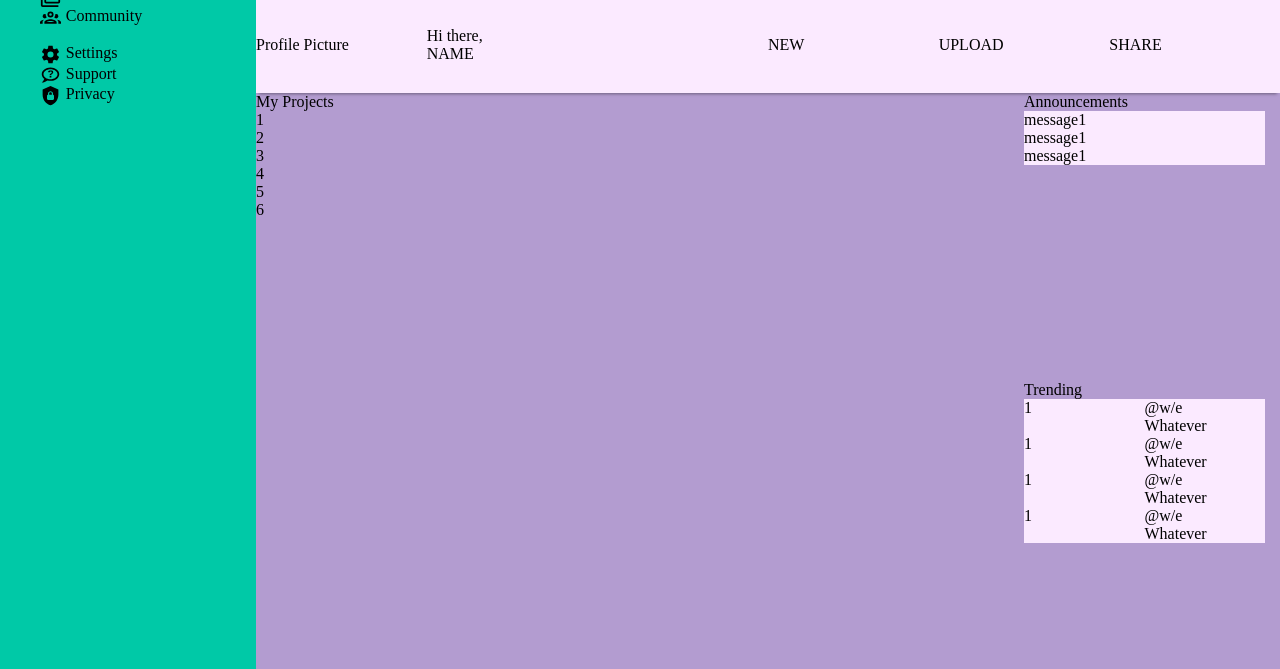
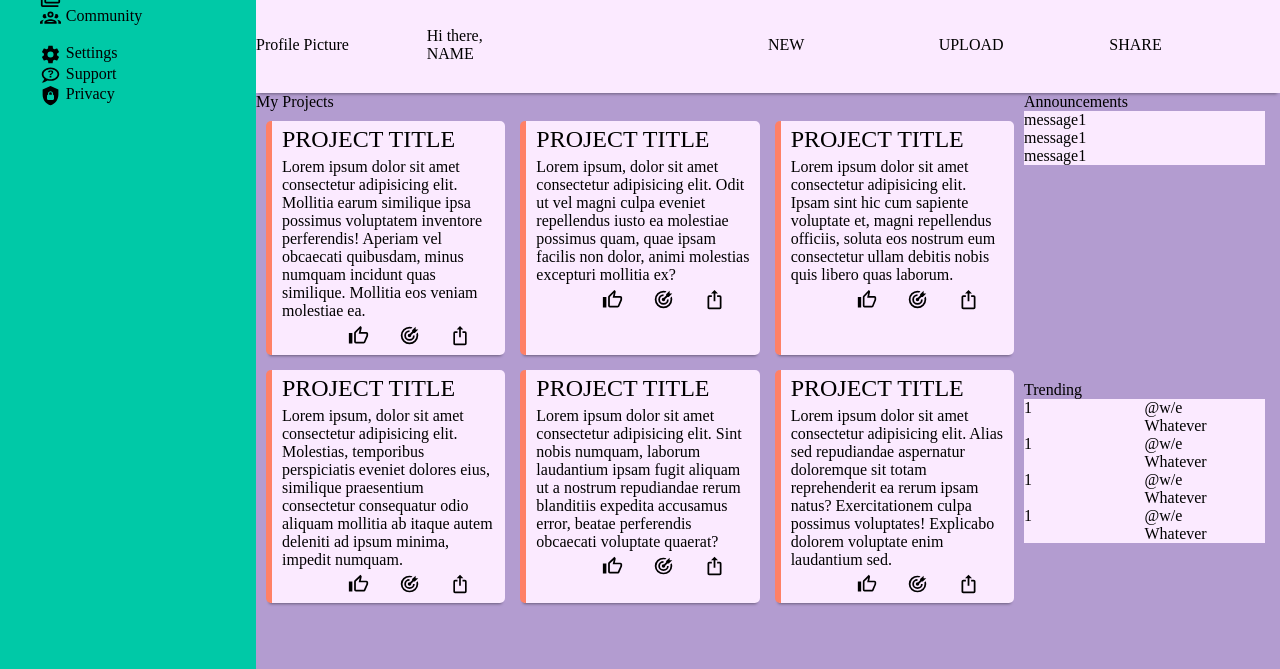
Before and after one commit to pvdberssel/TOP-admin-dashboard, a plain HTML site: page index.html in a window 1280 px wide. Shown: the part 131-800 px from the top of the page. Drawn offline with Linux system fonts and the light colour scheme.

Commit message:
Card lay-out and styling

```diff
--- a/css/style.css
+++ b/css/style.css
@@ -87,6 +87,41 @@ html {
     grid-row:3/4;
 }
 
+.projects-container{
+    display:grid;
+    gap:15px;
+    margin:10px;
+    grid-template-columns: repeat(auto-fit, minmax(200px, 2fr));
+
+}
+
+.card-container{
+    background-color: var(--pearl);
+    box-shadow: 0 4px 3px -3px rgb(0,0,0,0.4);
+    z-index:6;
+    border-left: solid;
+    border-left-width: 6px;
+    border-left-color: var(--detail);
+    padding:5px;
+    border-radius:5px;
+}
+
+.card-title{
+    margin-left:5px;
+    font-size: 24px;
+}
+
+.card-text{
+    margin:5px;
+}
+
+.icon-container{
+    display:flex;
+    justify-content: end;
+    margin-right:30px;
+    gap:30px;
+}
+
 .trending{
     background-color:var(--vanilla);
     grid-column: 3/4;
--- a/index.html
+++ b/index.html
@@ -12,7 +12,7 @@
     <div class="container">
 
         <div class="sidebar">
-            <div class="logo">Dashboard</div>
+            <div class="logo">DashbHomeoard</div>
             <ul>
                 <li><img class="icon" src="icons/home-outline.svg"><span>Home</span></li>
                 <li><img class="icon" src=icons/account-circle.svg> <span>Profile</span></li>
@@ -49,13 +49,63 @@
         </div>
         <div class="projects">
             <span>My Projects</span>
-            <div class="project-container">
-                <div class="projecti">1</div>
-                <div class="projecti">2</div>
-                <div class="projecti">3</div>
-                <div class="projecti">4</div>
-                <div class="projecti">5</div>
-                <div class="projecti">6</div>
+            <div class="projects-container">
+
+                <div class="card-container">
+                    <div class="card-title">PROJECT TITLE</div>
+                    <div class="card-text">Lorem ipsum dolor sit amet consectetur adipisicing elit. Mollitia earum similique ipsa possimus voluptatem inventore perferendis! Aperiam vel obcaecati quibusdam, minus numquam incidunt quas similique. Mollitia eos veniam molestiae ea.</div>
+                    <div class="icon-container">
+                        <div class="cardicons"><img class="icon" src="icons/thumb-up-outline.svg"></div>
+                        <div class="cardicons"><img class="icon" src="icons/bullseye-arrow.svg"></div>
+                        <div class="cardicons"><img class="icon" src="icons/export-variant.svg"></div>
+                    </div>
+                </div>
+
+                <div class="card-container">
+                    <div class="card-title">PROJECT TITLE</div>
+                    <div class="card-text">Lorem ipsum, dolor sit amet consectetur adipisicing elit. Odit ut vel magni culpa eveniet repellendus iusto ea molestiae possimus quam, quae ipsam facilis non dolor, animi molestias excepturi mollitia ex?</div>
+                    <div class="icon-container">
+                        <div class="cardicons"><img class="icon" src="icons/thumb-up-outline.svg"></div>
+                        <div class="cardicons"><img class="icon" src="icons/bullseye-arrow.svg"></div>
+                        <div class="cardicons"><img class="icon" src="icons/export-variant.svg"></div>
+                    </div>
+                </div>
+                <div class="card-container">
+                    <div class="card-title">PROJECT TITLE</div>
+                    <div class="card-text">Lorem ipsum dolor sit amet consectetur adipisicing elit. Ipsam sint hic cum sapiente voluptate et, magni repellendus officiis, soluta eos nostrum eum consectetur ullam debitis nobis quis libero quas laborum.</div>
+                    <div class="icon-container">
+                        <div class="cardicons"><img class="icon" src="icons/thumb-up-outline.svg"></div>
+                        <div class="cardicons"><img class="icon" src="icons/bullseye-arrow.svg"></div>
+                        <div class="cardicons"><img class="icon" src="icons/export-variant.svg"></div>
+                    </div>
+                </div>
+                <div class="card-container">
+                    <div class="card-title">PROJECT TITLE</div>
+                    <div class="card-text">Lorem ipsum, dolor sit amet consectetur adipisicing elit. Molestias, temporibus perspiciatis eveniet dolores eius, similique praesentium consectetur consequatur odio aliquam mollitia ab itaque autem deleniti ad ipsum minima, impedit numquam.</div>
+                    <div class="icon-container">
+                        <div class="cardicons"><img class="icon" src="icons/thumb-up-outline.svg"></div>
+                        <div class="cardicons"><img class="icon" src="icons/bullseye-arrow.svg"></div>
+                        <div class="cardicons"><img class="icon" src="icons/export-variant.svg"></div>
+                    </div>
+                </div>
+                <div class="card-container">
+                    <div class="card-title">PROJECT TITLE</div>
+                    <div class="card-text">Lorem ipsum dolor sit amet consectetur adipisicing elit. Sint nobis numquam, laborum laudantium ipsam fugit aliquam ut a nostrum repudiandae rerum blanditiis expedita accusamus error, beatae perferendis obcaecati voluptate quaerat?</div>
+                    <div class="icon-container">
+                        <div class="cardicons"><img class="icon" src="icons/thumb-up-outline.svg"></div>
+                        <div class="cardicons"><img class="icon" src="icons/bullseye-arrow.svg"></div>
+                        <div class="cardicons"><img class="icon" src="icons/export-variant.svg"></div>
+                    </div>
+                </div>
+                <div class="card-container">
+                    <div class="card-title">PROJECT TITLE</div>
+                    <div class="card-text">Lorem ipsum dolor sit amet consectetur adipisicing elit. Alias sed repudiandae aspernatur doloremque sit totam reprehenderit ea rerum ipsam natus? Exercitationem culpa possimus voluptates! Explicabo dolorem voluptate enim laudantium sed.</div>
+                    <div class="icon-container">
+                        <div class="cardicons"><img class="icon" src="icons/thumb-up-outline.svg"></div>
+                        <div class="cardicons"><img class="icon" src="icons/bullseye-arrow.svg"></div>
+                        <div class="cardicons"><img class="icon" src="icons/export-variant.svg"></div>
+                    </div>
+                </div>
         </div>
         </div>
 
```
